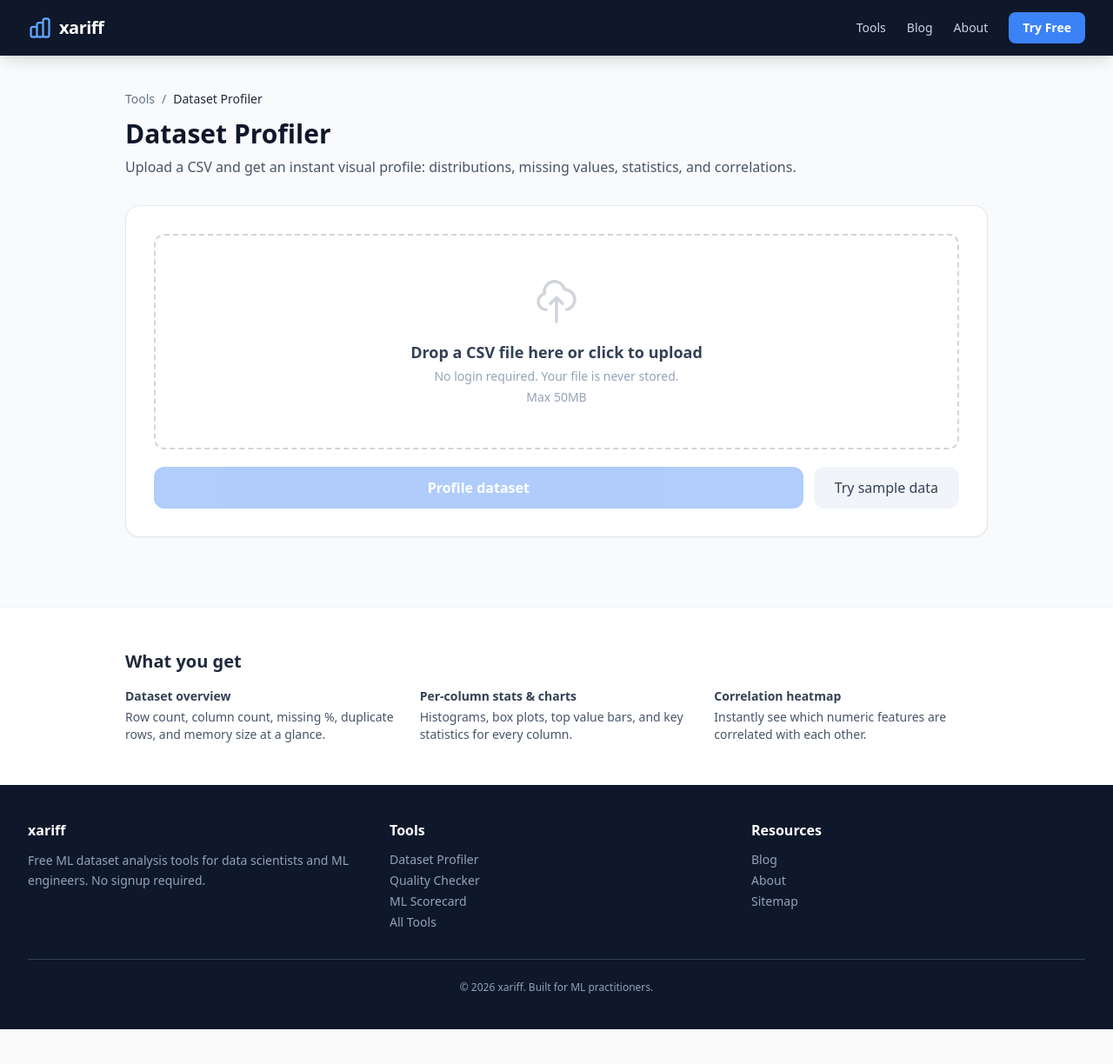
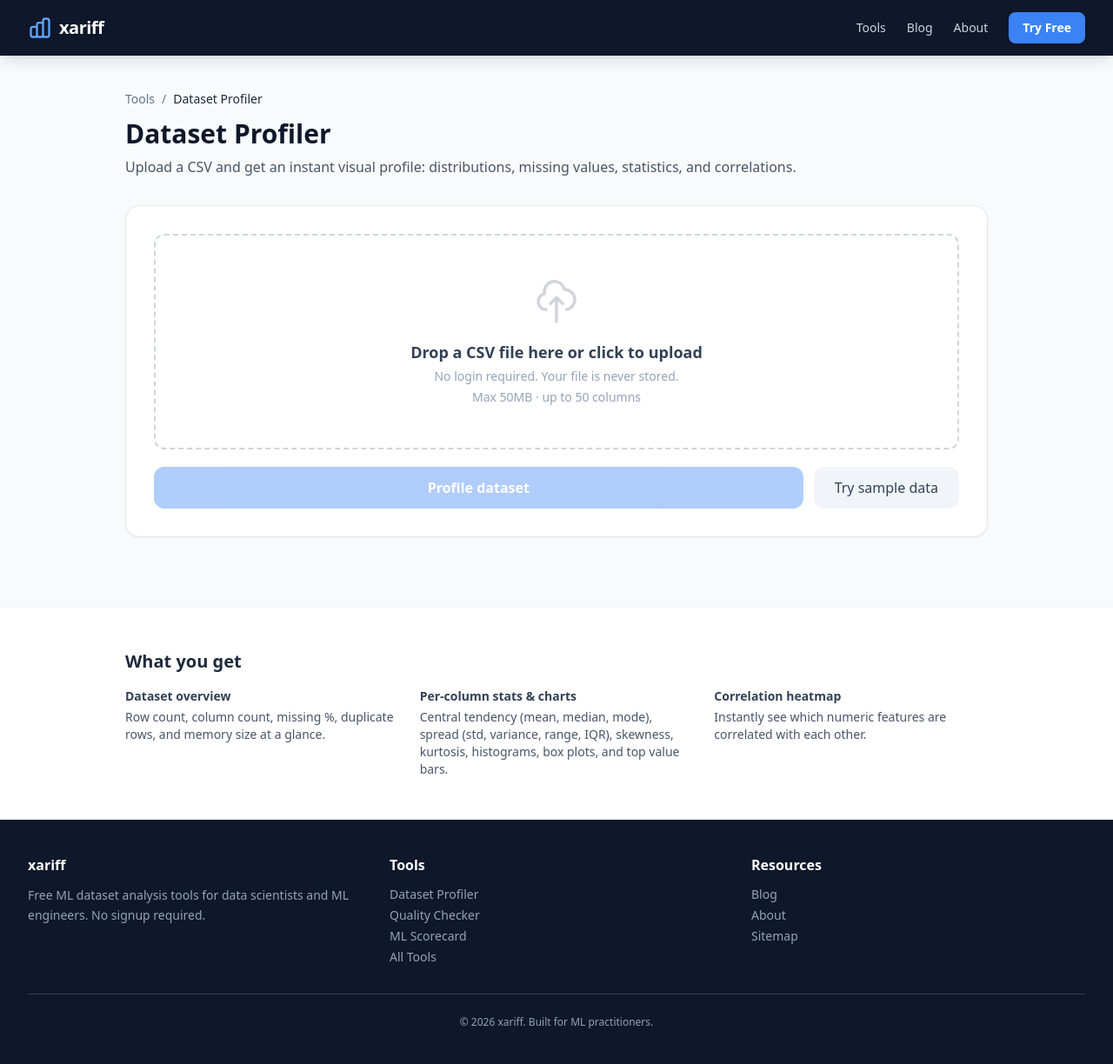
Before and after one commit to qunox-01/setara3, a FastAPI app: page /tools/profiler in a window 1280 px wide. Shown: the whole page at 87% size. Before the commit the page ends 1184 px from the top, so only its background shows below. Run offline with FastAPI, Linux system fonts and the light colour scheme; some libraries are stand-ins or nearby versions.

Commit message:
enhance data profiler

```diff
--- a/app/routers/profiler.py
+++ b/app/routers/profiler.py
@@ -43,6 +43,12 @@ async def profiler_analyze(file: UploadFile = File(...)):
     if df is None:
         raise HTTPException(status_code=422, detail=f"Could not parse CSV: {last_error}")
 
+    if len(df.columns) > 50:
+        raise HTTPException(
+            status_code=422,
+            detail=f"Dataset has {len(df.columns)} features. Maximum allowed is 50."
+        )
+
     try:
         result = profiler_service.compute_profile(df)
     except MemoryError:
--- a/static/js/profiler.js
+++ b/static/js/profiler.js
@@ -122,6 +122,7 @@ function showError(msg) {
 function renderResults(data) {
     renderOverview(data.dataset);
     renderFeatureTable(data.features);
+    renderDistributions(data.features);
     renderCorrelations(data.correlations);
 }
 
@@ -249,30 +250,85 @@ function toggleDetail(f, row) {
 // ─── Section C: Per-Feature Detail ───────────────────────────────────────────
 
 function renderDetailHTML(f) {
-    let html = `<div class="grid lg:grid-cols-2 gap-6">`;
+    // ── Metadata pills ────────────────────────────────────────────────────────
+    const metaPills = `
+        <div class="flex flex-wrap gap-2 mb-4 text-xs">
+            <span class="px-2.5 py-1 bg-slate-100 text-slate-600 rounded-full">dtype: <strong>${esc(f.dtype)}</strong></span>
+            <span class="px-2.5 py-1 ${f.missing_pct > 20 ? 'bg-red-50 text-red-700' : f.missing_pct > 5 ? 'bg-yellow-50 text-yellow-700' : 'bg-green-50 text-green-700'} rounded-full">
+                missing: <strong>${f.missing_count} (${f.missing_pct}%)</strong>
+            </span>
+            <span class="px-2.5 py-1 bg-slate-100 text-slate-600 rounded-full">unique: <strong>${fmtNum(f.unique_count)} (${f.unique_pct}%)</strong></span>
+        </div>`;
 
-    // Stats table
+    let html = `<div>${metaPills}`;
+
+    if (f.type === 'numeric' && f.stats) {
+        // ── Two stat cards + charts ───────────────────────────────────────────
+        html += `<div class="grid lg:grid-cols-2 gap-4 mb-4">`;
+
+        // Card 1: Central tendency
         html += `<div>
-        <h4 class="text-sm font-semibold text-slate-600 mb-2 uppercase tracking-wide">Statistics</h4>
+            <h4 class="text-xs font-semibold text-blue-600 uppercase tracking-wider mb-2">Central tendency</h4>
             <div class="bg-white rounded-xl border border-gray-200 overflow-hidden text-sm">
                 <table class="w-full">
                     <tbody>
-                    ${statRow('Type', f.type)}
-                    ${statRow('dtype', f.dtype)}
-                    ${statRow('Missing', f.missing_count + ' (' + f.missing_pct + '%)')}
-                    ${statRow('Unique', fmtNum(f.unique_count) + ' (' + f.unique_pct + '%)')}`;
+                        ${statRow('Mean', fmtNum6(f.stats.mean), 'Average value')}
+                        ${statRow('Median', fmtNum6(f.stats.median), 'Middle value')}
+                        ${statRow('Mode', fmtNum6(f.stats.mode), 'Most common value')}
+                    </tbody>
+                </table>
+            </div>
+        </div>`;
 
-    if (f.type === 'numeric' && f.stats) {
-        html += statRow('Mean', fmtNum6(f.stats.mean));
-        html += statRow('Median', fmtNum6(f.stats.median));
-        html += statRow('Std dev', fmtNum6(f.stats.std));
-        html += statRow('Min', fmtNum6(f.stats.min));
-        html += statRow('Max', fmtNum6(f.stats.max));
-        html += statRow('Q1 / Q3', fmtNum6(f.stats.q1) + ' / ' + fmtNum6(f.stats.q3));
-        html += statRow('IQR', fmtNum6(f.stats.iqr));
-        if (f.stats.skewness !== null) html += statRow('Skewness', f.stats.skewness);
-        if (f.stats.kurtosis !== null) html += statRow('Kurtosis', f.stats.kurtosis);
-    } else if (f.type === 'categorical' && f.stats) {
+        // Card 2: Spread / variability
+        const spreadRows = [
+            statRow('Std deviation', fmtNum6(f.stats.std), 'σ'),
+            statRow('Variance', fmtNum6(f.stats.variance), 'σ²'),
+            statRow('Min', fmtNum6(f.stats.min)),
+            statRow('Max', fmtNum6(f.stats.max)),
+            statRow('Range', fmtNum6(f.stats.range), 'Max − Min'),
+            statRow('IQR', fmtNum6(f.stats.iqr), 'Q3 − Q1'),
+            statRow('Q1 / Q3', `${fmtNum6(f.stats.q1)} / ${fmtNum6(f.stats.q3)}`),
+            f.stats.skewness !== null ? statRow('Skewness', f.stats.skewness) : '',
+            f.stats.kurtosis !== null ? statRow('Kurtosis', f.stats.kurtosis) : '',
+        ].join('');
+
+        html += `<div>
+            <h4 class="text-xs font-semibold text-purple-600 uppercase tracking-wider mb-2">Spread / variability</h4>
+            <div class="bg-white rounded-xl border border-gray-200 overflow-hidden text-sm">
+                <table class="w-full"><tbody>${spreadRows}</tbody></table>
+            </div>
+        </div>`;
+
+        html += `</div>`; // end two-card grid
+
+        // Charts row
+        html += `<div class="grid lg:grid-cols-2 gap-4">`;
+        if (f.histogram && f.histogram.length) {
+            html += `<div>
+                <h4 class="text-xs font-semibold text-slate-500 uppercase tracking-wider mb-2">Distribution</h4>
+                <div class="bg-white rounded-xl border border-gray-200 p-3">
+                    <canvas id="hist-${CSS.escape(f.name)}" height="140"></canvas>
+                </div>
+            </div>`;
+        }
+        if (f.box_plot) {
+            html += `<div>
+                <h4 class="text-xs font-semibold text-slate-500 uppercase tracking-wider mb-2">Box Plot</h4>
+                <div id="boxplot-${CSS.escape(f.name)}" class="bg-white rounded-xl border border-gray-200 p-4"></div>
+            </div>`;
+        }
+        html += `</div>`;
+
+    } else {
+        // ── Non-numeric: single stats table + chart ───────────────────────────
+        html += `<div class="grid lg:grid-cols-2 gap-4">`;
+        html += `<div>
+            <h4 class="text-xs font-semibold text-slate-500 uppercase tracking-wider mb-2">Statistics</h4>
+            <div class="bg-white rounded-xl border border-gray-200 overflow-hidden text-sm">
+                <table class="w-full"><tbody>`;
+
+        if (f.type === 'categorical' && f.stats) {
             html += statRow('Mode', esc(String(f.stats.mode ?? '—')));
         } else if (f.type === 'datetime' && f.stats) {
             html += statRow('Min date', f.stats.min_date ?? '—');
@@ -286,35 +342,19 @@ function renderDetailHTML(f) {
 
         html += `</tbody></table></div></div>`;
 
-    // Charts column
-    html += `<div class="space-y-4">`;
-
-    if (f.type === 'numeric') {
-        if (f.histogram && f.histogram.length) {
+        if ((f.type === 'categorical' || f.type === 'text') && f.top_values && f.top_values.length) {
             html += `<div>
-                <h4 class="text-sm font-semibold text-slate-600 mb-2 uppercase tracking-wide">Distribution</h4>
-                <div class="bg-white rounded-xl border border-gray-200 p-3">
-                    <canvas id="hist-${CSS.escape(f.name)}" height="140"></canvas>
-                </div>
-            </div>`;
-        }
-        if (f.box_plot) {
-            html += `<div>
-                <h4 class="text-sm font-semibold text-slate-600 mb-2 uppercase tracking-wide">Box Plot</h4>
-                <div id="boxplot-${CSS.escape(f.name)}" class="bg-white rounded-xl border border-gray-200 p-4">
-                </div>
-            </div>`;
-        }
-    } else if ((f.type === 'categorical' || f.type === 'text') && f.top_values && f.top_values.length) {
-        html += `<div>
-            <h4 class="text-sm font-semibold text-slate-600 mb-2 uppercase tracking-wide">Top values</h4>
+                <h4 class="text-xs font-semibold text-slate-500 uppercase tracking-wider mb-2">Top values</h4>
                 <div class="bg-white rounded-xl border border-gray-200 p-3">
                     <canvas id="bar-${CSS.escape(f.name)}" height="180"></canvas>
                 </div>
             </div>`;
         }
 
-    html += `</div></div>`;
+        html += `</div>`;
+    }
+
+    html += `</div>`;
     return html;
 }
 
@@ -493,6 +533,254 @@ function corrColor(val) {
         : `hsl(0,${saturation}%,${lightness}%)`;
 }
 
+// ─── Section E: Numeric Distributions ────────────────────────────────────────
+
+function classifyDistribution(skewness, kurtosis) {
+    if (skewness == null) return { label: null, color: 'gray', desc: '' };
+    const s = skewness, k = kurtosis ?? 0;
+    if (Math.abs(s) <= 0.5 && k > 2)  return { label: 'Heavy-tailed',       color: 'amber',  desc: 'Excess kurtosis — more extreme values than a normal distribution' };
+    if (Math.abs(s) <= 0.5 && k < -1) return { label: 'Light-tailed',        color: 'teal',   desc: 'Platykurtic — fewer extreme values than normal' };
+    if (Math.abs(s) <= 0.5)            return { label: 'Normal-like',         color: 'green',  desc: 'Approximately symmetric and bell-shaped' };
+    if (s > 1)                         return { label: 'Highly right-skewed', color: 'red',    desc: 'Heavy right tail — consider log transform' };
+    if (s > 0.5)                       return { label: 'Right-skewed',        color: 'orange', desc: 'Tail extends to the right' };
+    if (s < -1)                        return { label: 'Highly left-skewed',  color: 'red',    desc: 'Heavy left tail' };
+    return                                    { label: 'Left-skewed',         color: 'purple', desc: 'Tail extends to the left' };
+}
+
+function buildBoxPlotSVG(bp, stats) {
+    const W = 520, H = 130;
+    const PL = 14, PR = 14;
+    const plotW = W - PL - PR;
+
+    // Scale bounds — extend to include outliers so dots don't clip
+    let lo = bp.whisker_low, hi = bp.whisker_high;
+    if (bp.outlier_values?.length) {
+        lo = Math.min(lo, Math.min(...bp.outlier_values));
+        hi = Math.max(hi, Math.max(...bp.outlier_values));
+    }
+    const span = (hi - lo) || 1;
+    const pad  = span * 0.07;
+    lo -= pad; hi += pad;
+    const range = hi - lo;
+    const px = v => PL + ((v - lo) / range) * plotW;
+
+    const BOX_Y = 42, BOX_H = 34, BOX_MID = BOX_Y + BOX_H / 2;
+
+    const xWL   = px(bp.whisker_low);
+    const xQ1   = px(bp.q1);
+    const xMed  = px(bp.median);
+    const xQ3   = px(bp.q3);
+    const xWH   = px(bp.whisker_high);
+    const xMean = stats?.mean != null ? px(stats.mean) : null;
+
+    // Clamp label anchor x to stay inside viewBox
+    const clamp = x => Math.max(PL + 24, Math.min(W - PR - 24, x));
+
+    let s = `<svg viewBox="0 0 ${W} ${H}" xmlns="http://www.w3.org/2000/svg" class="w-full" style="max-height:${H}px">`;
+
+    // ── Whisker lines ─────────────────────────────────────────────────────────
+    s += `<line x1="${xWL}" y1="${BOX_MID}" x2="${xQ1}"  y2="${BOX_MID}" stroke="#cbd5e1" stroke-width="1.5"/>`;
+    s += `<line x1="${xQ3}" y1="${BOX_MID}" x2="${xWH}"  y2="${BOX_MID}" stroke="#cbd5e1" stroke-width="1.5"/>`;
+    // End caps
+    const capH = 12;
+    s += `<line x1="${xWL}" y1="${BOX_MID - capH/2}" x2="${xWL}" y2="${BOX_MID + capH/2}" stroke="#94a3b8" stroke-width="2"/>`;
+    s += `<line x1="${xWH}" y1="${BOX_MID - capH/2}" x2="${xWH}" y2="${BOX_MID + capH/2}" stroke="#94a3b8" stroke-width="2"/>`;
+
+    // ── IQR box ───────────────────────────────────────────────────────────────
+    const boxW = Math.max(2, xQ3 - xQ1);
+    s += `<rect x="${xQ1}" y="${BOX_Y}" width="${boxW}" height="${BOX_H}" fill="rgba(59,130,246,0.13)" stroke="#3b82f6" stroke-width="1.5" rx="3"/>`;
+
+    // ── Median line ───────────────────────────────────────────────────────────
+    s += `<line x1="${xMed}" y1="${BOX_Y}" x2="${xMed}" y2="${BOX_Y + BOX_H}" stroke="#1d4ed8" stroke-width="2.5"/>`;
+
+    // ── Mean diamond ─────────────────────────────────────────────────────────
+    if (xMean !== null) {
+        const d = 5;
+        s += `<polygon points="${xMean},${BOX_MID-d} ${xMean+d},${BOX_MID} ${xMean},${BOX_MID+d} ${xMean-d},${BOX_MID}" fill="#fbbf24" stroke="#d97706" stroke-width="1.2"/>`;
+    }
+
+    // ── Outlier dots (deterministic jitter on y so stacked values spread) ────
+    if (bp.outlier_values?.length) {
+        bp.outlier_values.forEach((v, i) => {
+            const x = px(v);
+            const jitter = ((i * 7 + 3) % 9 - 4) * 0.9;
+            s += `<circle cx="${x}" cy="${BOX_MID + jitter}" r="3" fill="rgba(239,68,68,0.38)" stroke="rgba(220,38,38,0.65)" stroke-width="0.8"/>`;
+        });
+    }
+
+    // ── Labels above box: Q1, Median, Q3 ─────────────────────────────────────
+    const aboveY  = BOX_Y - 4;
+    const tickLen = 9;
+
+    const aboveLabel = (x, text, color) => {
+        const cx = clamp(x);
+        return `<line x1="${x}" y1="${aboveY}" x2="${cx}" y2="${aboveY - tickLen}" stroke="${color}" stroke-width="0.8" opacity="0.55"/>` +
+               `<text x="${cx}" y="${aboveY - tickLen - 3}" text-anchor="middle" font-size="9" fill="${color}" font-family="ui-monospace,monospace">${text}</text>`;
+    };
+
+    s += aboveLabel(xQ1,  `Q1 ${fmtNum6(bp.q1)}`,       '#3b82f6');
+    s += aboveLabel(xMed, `Med ${fmtNum6(bp.median)}`,   '#1d4ed8');
+    s += aboveLabel(xQ3,  `Q3 ${fmtNum6(bp.q3)}`,       '#3b82f6');
+
+    // ── Labels below box: Min, Mean, Max ─────────────────────────────────────
+    const belowY = BOX_Y + BOX_H + 4;
+
+    const belowLabel = (x, text, color) => {
+        const cx = clamp(x);
+        return `<line x1="${x}" y1="${belowY}" x2="${cx}" y2="${belowY + tickLen}" stroke="${color}" stroke-width="0.8" opacity="0.55"/>` +
+               `<text x="${cx}" y="${belowY + tickLen + 11}" text-anchor="middle" font-size="9" fill="${color}" font-family="ui-monospace,monospace">${text}</text>`;
+    };
+
+    s += belowLabel(xWL, `Min ${fmtNum6(bp.whisker_low)}`,  '#64748b');
+    s += belowLabel(xWH, `Max ${fmtNum6(bp.whisker_high)}`, '#64748b');
+    if (xMean !== null) {
+        s += belowLabel(xMean, `Mean ${fmtNum6(stats.mean)}`, '#d97706');
+    }
+
+    s += '</svg>';
+    return s;
+}
+
+function renderDistributionHistogram(canvas, bins, stats) {
+    const existing = Chart.getChart(canvas);
+    if (existing) existing.destroy();
+
+    // Pick bar color by distribution shape
+    const s = stats?.skewness ?? 0;
+    const k = stats?.kurtosis ?? 0;
+    let color;
+    if (Math.abs(s) <= 0.5 && k > 2)  color = 'rgba(245,158,11,0.65)';   // amber  — heavy-tailed
+    else if (Math.abs(s) <= 0.5)       color = 'rgba(99,102,241,0.65)';   // indigo — normal-like
+    else if (s > 0)                    color = 'rgba(249,115,22,0.65)';   // orange — right-skewed
+    else                               color = 'rgba(168,85,247,0.65)';   // purple — left-skewed
+
+    new Chart(canvas, {
+        type: 'bar',
+        data: {
+            labels: bins.map(b => fmtNum6(b.bin_start)),
+            datasets: [{
+                data: bins.map(b => b.count),
+                backgroundColor: color,
+                borderColor: color.replace('0.65', '0.9'),
+                borderWidth: 1,
+                borderRadius: 2,
+                barPercentage: 1.0,
+                categoryPercentage: 1.0,
+            }]
+        },
+        options: {
+            responsive: true,
+            plugins: {
+                legend: { display: false },
+                tooltip: {
+                    callbacks: {
+                        title: items => {
+                            const i = items[0].dataIndex;
+                            return `${fmtNum6(bins[i].bin_start)} – ${fmtNum6(bins[i].bin_end)}`;
+                        },
+                        label: item => ` count: ${fmtNum(item.raw)}`,
+                    }
+                }
+            },
+            scales: {
+                x: { ticks: { maxTicksLimit: 5, font: { size: 9 } }, grid: { display: false } },
+                y: { ticks: { font: { size: 9 } }, grid: { color: 'rgba(0,0,0,0.04)' } }
+            }
+        }
+    });
+}
+
+function renderDistributions(features) {
+    const el = document.getElementById('profiler-distributions');
+    if (!el) return;
+
+    const numFeatures = features.filter(f => f.type === 'numeric');
+    if (!numFeatures.length) { el.innerHTML = ''; return; }
+
+    const badgeClass = {
+        green:  'bg-green-100 text-green-700',
+        orange: 'bg-orange-100 text-orange-700',
+        red:    'bg-red-100 text-red-700',
+        purple: 'bg-purple-100 text-purple-700',
+        amber:  'bg-amber-100 text-amber-700',
+        teal:   'bg-teal-100 text-teal-700',
+        gray:   'bg-gray-100 text-gray-500',
+    };
+
+    const cards = numFeatures.map(f => {
+        const dist = classifyDistribution(f.stats?.skewness, f.stats?.kurtosis);
+        const badge = dist.label
+            ? `<span class="px-2 py-0.5 rounded-full text-xs font-medium ${badgeClass[dist.color] || badgeClass.gray}">${dist.label}</span>`
+            : '';
+        const statsLine = [
+            f.stats?.skewness != null ? `skew ${f.stats.skewness}` : null,
+            f.stats?.kurtosis != null ? `kurt ${f.stats.kurtosis}` : null,
+        ].filter(Boolean).join(' · ');
+
+        const histPanel = f.histogram?.length ? `
+            <div>
+                <p class="text-xs font-semibold text-slate-400 uppercase tracking-wider mb-2">Histogram</p>
+                <div class="rounded-xl bg-slate-50 p-2">
+                    <canvas id="dist-hist-${CSS.escape(f.name)}" height="110"></canvas>
+                </div>
+                ${dist.desc ? `<p class="text-xs text-slate-400 mt-1.5 italic leading-tight">${dist.desc}</p>` : ''}
+            </div>` : '<div></div>';
+
+        const outlierNote = f.box_plot?.outlier_count > 0
+            ? `<span class="inline-flex items-center gap-1 text-red-400"><span class="w-2 h-2 rounded-full bg-red-400 inline-block opacity-60"></span>${fmtNum(f.box_plot.outlier_count)} outlier${f.box_plot.outlier_count !== 1 ? 's' : ''}</span>`
+            : '';
+
+        const boxPanel = f.box_plot ? `
+            <div>
+                <p class="text-xs font-semibold text-slate-400 uppercase tracking-wider mb-2">Box Plot</p>
+                <div class="rounded-xl bg-slate-50 p-3">
+                    <div id="dist-box-${CSS.escape(f.name)}"></div>
+                </div>
+                <div class="flex flex-wrap items-center gap-x-3 gap-y-1 mt-1.5 text-xs text-slate-400">
+                    <span class="inline-flex items-center gap-1"><span class="w-3 h-0.5 bg-blue-300 inline-block rounded"></span>IQR box</span>
+                    <span class="inline-flex items-center gap-1"><span class="w-0.5 h-3 bg-blue-700 inline-block"></span>Median</span>
+                    <span class="inline-flex items-center gap-1"><span class="inline-block w-2 h-2 bg-amber-400 rotate-45"></span>Mean</span>
+                    ${outlierNote}
+                </div>
+            </div>` : '';
+
+        return `
+        <div class="bg-white border border-gray-200 rounded-2xl p-5">
+            <div class="flex items-start justify-between gap-2 mb-4">
+                <h3 class="font-semibold text-slate-800 text-sm truncate">${esc(f.name)}</h3>
+                <div class="flex items-center gap-2 shrink-0 flex-wrap justify-end">
+                    ${badge}
+                    ${statsLine ? `<span class="text-xs text-slate-400 font-mono">${statsLine}</span>` : ''}
+                </div>
+            </div>
+            <div class="grid sm:grid-cols-2 gap-4">
+                ${histPanel}
+                ${boxPanel}
+            </div>
+        </div>`;
+    }).join('');
+
+    el.innerHTML = `
+        <div>
+            <h2 class="text-xl font-bold text-slate-800 mb-4">
+                Numeric Distributions
+                <span class="text-slate-400 font-normal text-base">(${numFeatures.length} feature${numFeatures.length !== 1 ? 's' : ''})</span>
+            </h2>
+            <div class="grid lg:grid-cols-2 gap-5">${cards}</div>
+        </div>`;
+
+    numFeatures.forEach(f => {
+        if (f.histogram?.length) {
+            const canvas = document.getElementById(`dist-hist-${CSS.escape(f.name)}`);
+            if (canvas) renderDistributionHistogram(canvas, f.histogram, f.stats);
+        }
+        if (f.box_plot) {
+            const container = document.getElementById(`dist-box-${CSS.escape(f.name)}`);
+            if (container) container.innerHTML = buildBoxPlotSVG(f.box_plot, f.stats);
+        }
+    });
+}
+
 // ─── Utilities ────────────────────────────────────────────────────────────────
 
 function fmtNum(n) {
@@ -534,17 +822,29 @@ function typeBadge(type) {
 }
 
 function keyStatLabel(f) {
-    if (f.type === 'numeric' && f.stats && f.stats.mean != null) return `mean: ${fmtNum6(f.stats.mean)}`;
+    if (f.type === 'numeric' && f.stats) {
+        const parts = [];
+        if (f.stats.mean != null) parts.push(`mean: ${fmtNum6(f.stats.mean)}`);
+        if (f.stats.std != null) parts.push(`σ: ${fmtNum6(f.stats.std)}`);
+        return parts.join(' · ') || '—';
+    }
     if (f.type === 'categorical' && f.stats && f.stats.mode != null) return `mode: ${esc(String(f.stats.mode))}`;
     if (f.type === 'datetime' && f.stats && f.stats.min_date) return f.stats.min_date + ' → ' + f.stats.max_date;
     if (f.type === 'text' && f.stats && f.stats.avg_length != null) return `avg len: ${f.stats.avg_length}`;
     return '—';
 }
 
-function statRow(label, value) {
+function statRow(label, value, hint = '') {
+    const hintHtml = hint ? `<span class="ml-1 text-slate-400 font-normal">(${hint})</span>` : '';
     return `<tr class="border-b border-gray-50 last:border-0">
-        <td class="px-3 py-2 text-slate-500 font-medium w-28">${label}</td>
+        <td class="px-3 py-2 text-slate-500 font-medium w-36 whitespace-nowrap">${label}${hintHtml}</td>
         <td class="px-3 py-2 text-slate-800 font-mono text-xs">${esc(String(value))}</td>
+    </tr>`;
+}
+
+function statSectionHeader(label) {
+    return `<tr class="bg-slate-50 border-b border-gray-100">
+        <td colspan="2" class="px-3 py-1.5 text-xs font-semibold text-slate-400 uppercase tracking-wider">${label}</td>
     </tr>`;
 }
 
--- a/templates/tools/profiler.html
+++ b/templates/tools/profiler.html
@@ -28,7 +28,7 @@
             </svg>
             <p class="text-slate-700 font-semibold text-lg mb-1">Drop a CSV file here or click to upload</p>
             <p class="text-slate-400 text-sm mb-1">No login required. Your file is never stored.</p>
-            <p class="text-slate-400 text-sm">Max 50MB</p>
+            <p class="text-slate-400 text-sm">Max 50MB · up to 50 columns</p>
             <p id="profiler-file-name" class="text-blue-500 font-medium mt-3 hidden"></p>
         </div>
 
@@ -67,6 +67,9 @@
 
         <!-- Section B & C: Feature Table + Expanded Detail -->
         <div id="profiler-features"></div>
+
+        <!-- Section E: Numeric Distributions -->
+        <div id="profiler-distributions"></div>
 
         <!-- CTA Banner -->
         <div id="profiler-cta" class="rounded-2xl bg-gradient-to-r from-blue-50 to-purple-50 border border-blue-100 p-6">
@@ -113,7 +116,7 @@
             </div>
             <div>
                 <p class="font-semibold text-slate-700 mb-1">Per-column stats &amp; charts</p>
-                <p>Histograms, box plots, top value bars, and key statistics for every column.</p>
+                <p>Central tendency (mean, median, mode), spread (std, variance, range, IQR), skewness, kurtosis, histograms, box plots, and top value bars.</p>
             </div>
             <div>
                 <p class="font-semibold text-slate-700 mb-1">Correlation heatmap</p>
```
Also changed, not shown: app/services/profiler.py (+19 -3 lines). Lines whose indentation alone changed are shown as unchanged.
